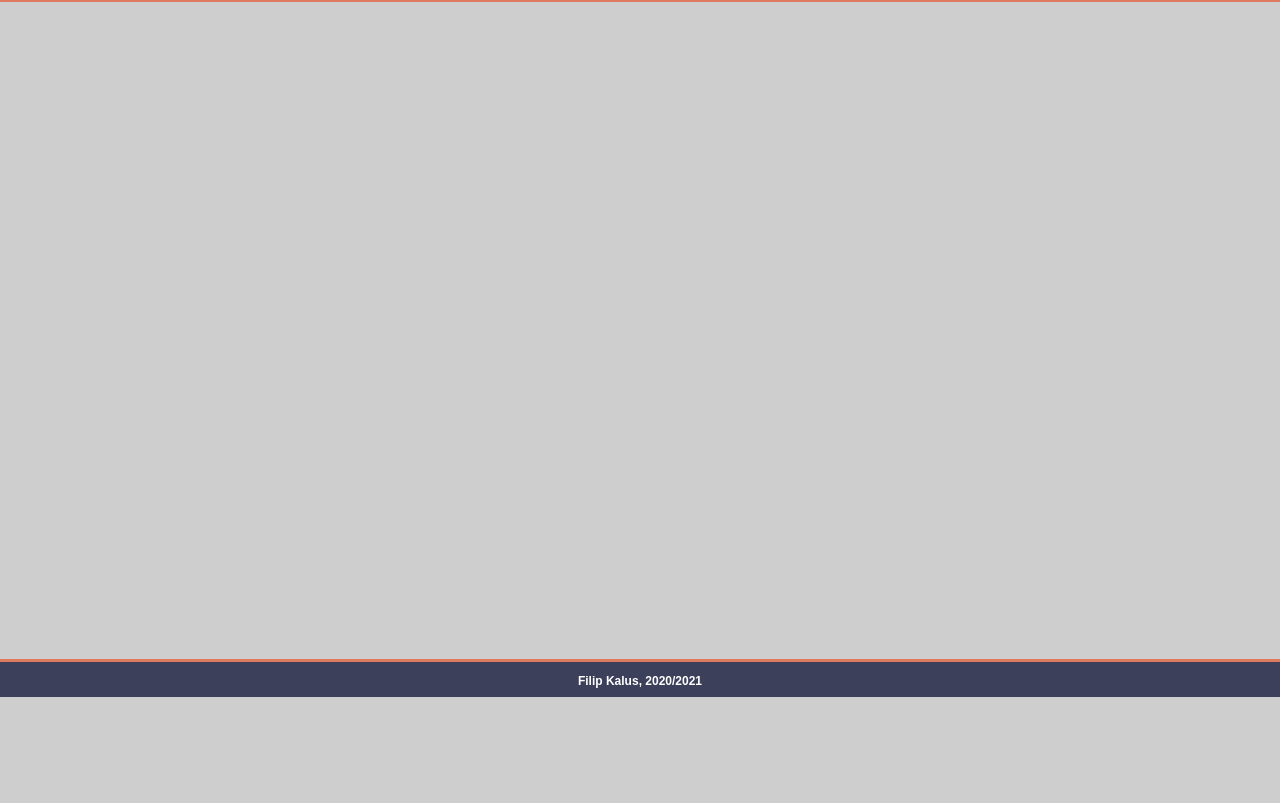
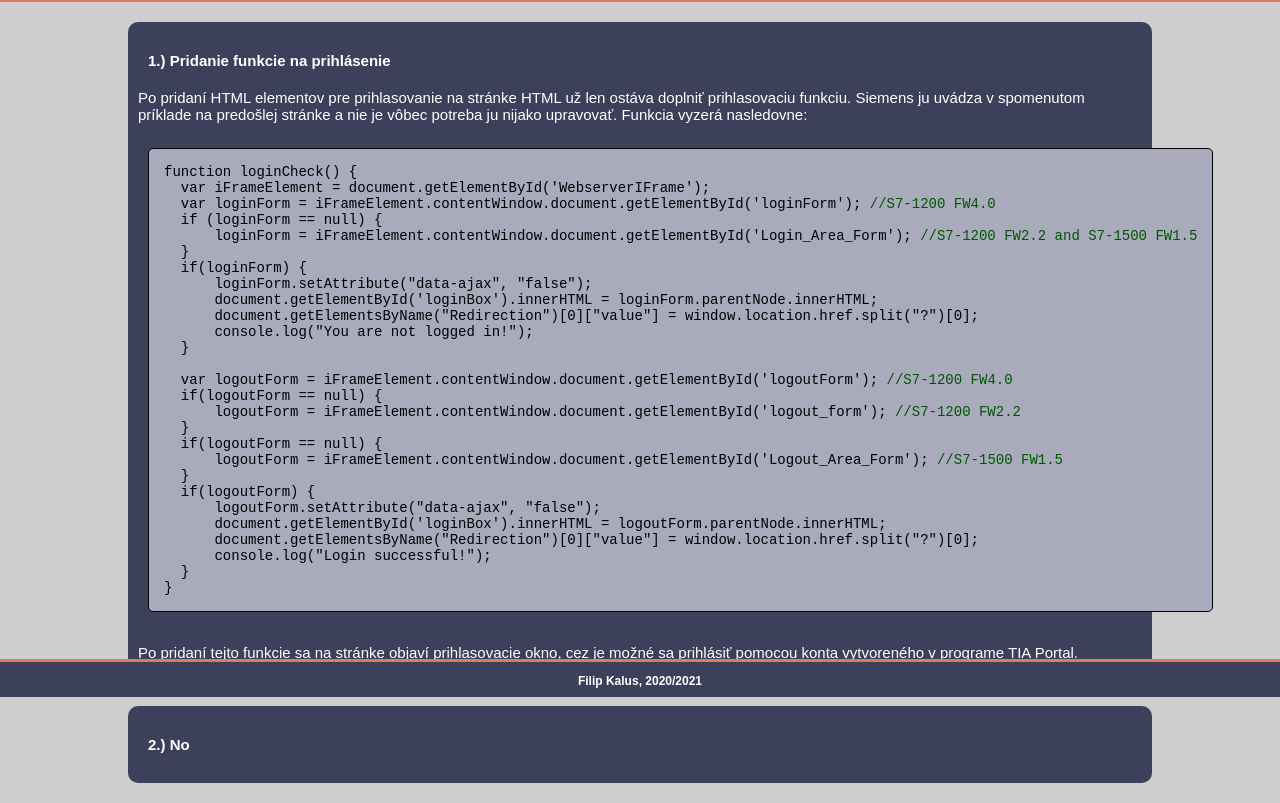
Before and after one commit to firemankoxd/ISPR-web, a plain HTML site: page javascript.html in a window 1280 px wide. Shown: the part 103-906 px from the top of the page. Before the commit the page ends 800 px from the top, so only its background shows below. Drawn offline with Linux system fonts and the light colour scheme.

Commit message:
Pred-obedný commit

```diff
--- a/javascript.html
+++ b/javascript.html
@@ -33,6 +33,49 @@
         </ul>
       </nav>
     </header>
+    <div class="article">
+      <h4>1.) Pridanie funkcie na prihlásenie</h4>
+      <div class="text">
+        <p>
+          Po pridaní HTML elementov pre prihlasovanie na stránke HTML už len ostáva doplniť prihlasovaciu funkciu.
+          Siemens ju uvádza v spomenutom príklade na predošlej stránke a nie je vôbec potreba ju nijako upravovať.
+          Funkcia vyzerá nasledovne:
+        </p>
+        <pre id="code-insert"><code>function loginCheck() {
+  var iFrameElement = document.getElementById('WebserverIFrame');
+  var loginForm = iFrameElement.contentWindow.document.getElementById('loginForm'); <span id="code-comment">//S7-1200 FW4.0</span>
+  if (loginForm == null) {
+      loginForm = iFrameElement.contentWindow.document.getElementById('Login_Area_Form'); <span id="code-comment">//S7-1200 FW2.2 and S7-1500 FW1.5</span>
+  }
+  if(loginForm) {
+      loginForm.setAttribute("data-ajax", "false");
+      document.getElementById('loginBox').innerHTML = loginForm.parentNode.innerHTML;
+      document.getElementsByName("Redirection")[0]["value"] = window.location.href.split("?")[0];
+      console.log("You are not logged in!");
+  }
+
+  var logoutForm = iFrameElement.contentWindow.document.getElementById('logoutForm'); <span id="code-comment">//S7-1200 FW4.0</span>
+  if(logoutForm == null) {
+      logoutForm = iFrameElement.contentWindow.document.getElementById('logout_form'); <span id="code-comment">//S7-1200 FW2.2</span>
+  }
+  if(logoutForm == null) {
+      logoutForm = iFrameElement.contentWindow.document.getElementById('Logout_Area_Form'); <span id="code-comment">//S7-1500 FW1.5</span>
+  }
+  if(logoutForm) {
+      logoutForm.setAttribute("data-ajax", "false");
+      document.getElementById('loginBox').innerHTML = logoutForm.parentNode.innerHTML;
+      document.getElementsByName("Redirection")[0]["value"] = window.location.href.split("?")[0];
+      console.log("Login successful!");
+  }
+}</code></pre>
+        <p>
+          Po pridaní tejto funkcie sa na stránke objaví prihlasovacie okno, cez je možné sa prihlásiť pomocou konta vytvoreného v programe TIA Portal.
+        </p>
+      </div>
+    </div>
+    <div class="article">
+      <h4>2.) No</h4>
+    </div>
     <footer>
       <p>Filip Kalus, 2020/2021</p>
     </footer>
```
